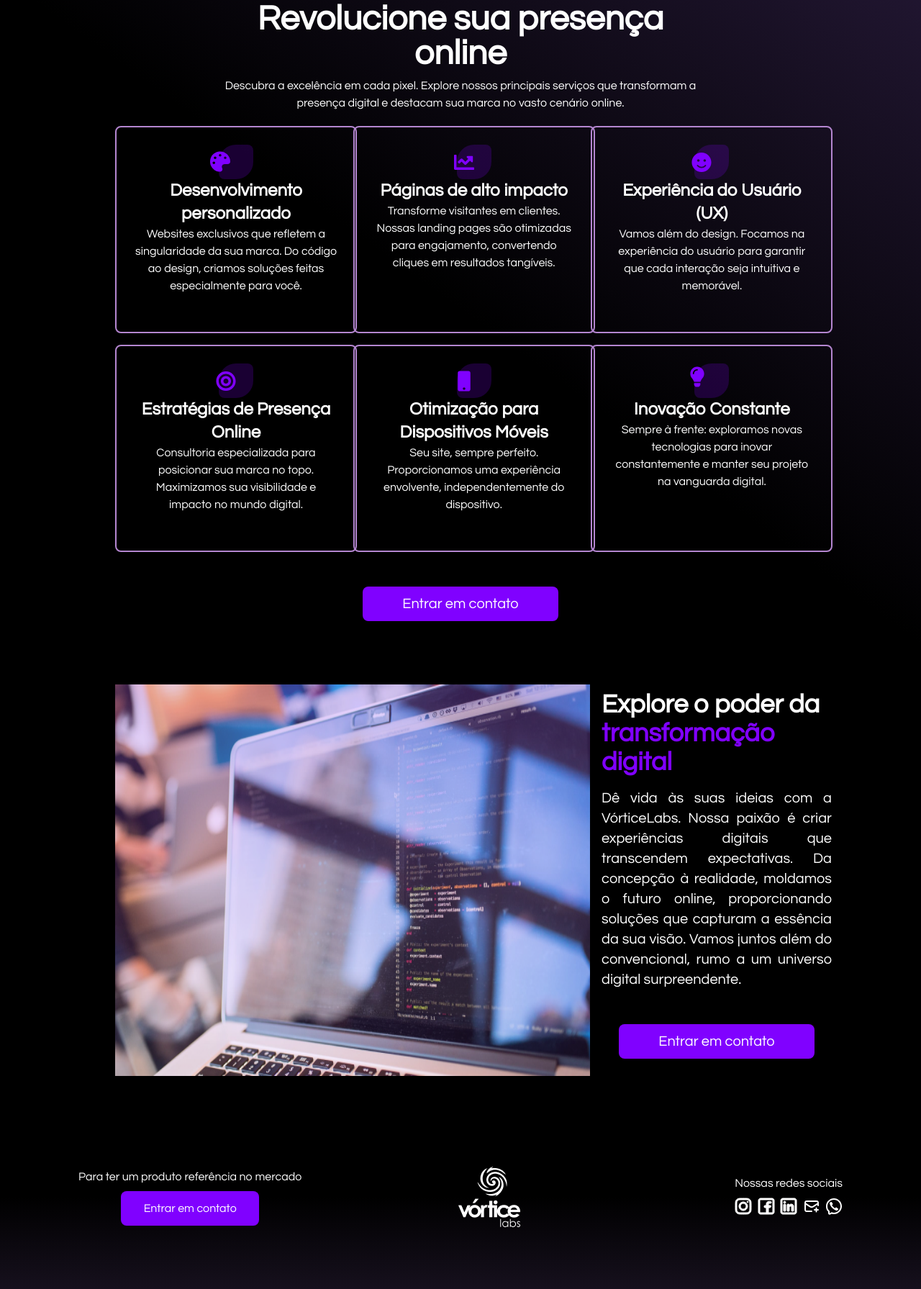
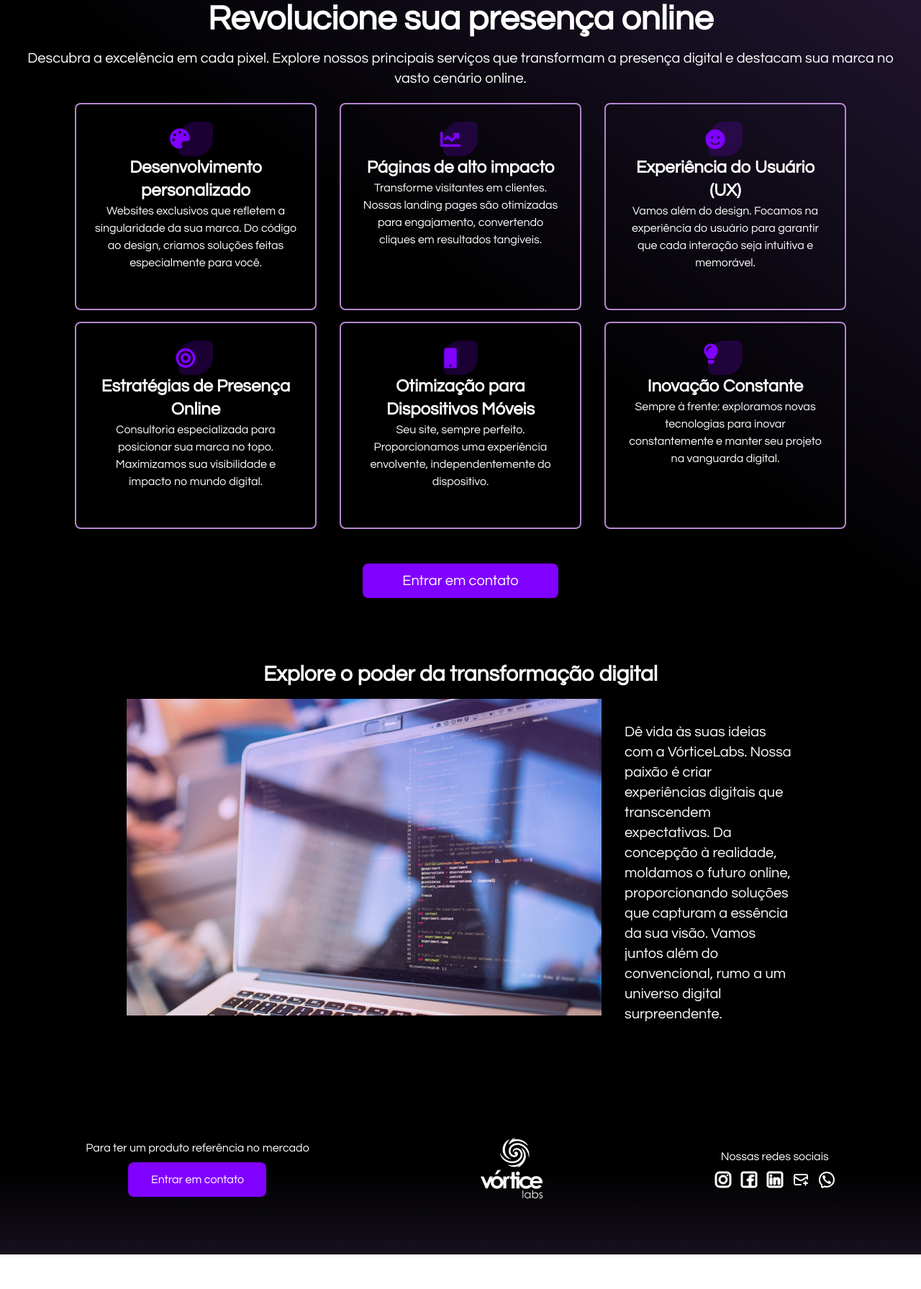
Before and after one commit to lucascorreadev/vorticelabs, a website: page src/index.html in a window 1280 px wide. Shown: the part 833-2624 px from the top of the page at 72% size. After the commit the page ends 2576 px from the top, so only its background shows below. Drawn offline with Linux system fonts and the light colour scheme.

Commit message:
[feat] implements mobile

```diff
--- a/src/index.html
+++ b/src/index.html
@@ -10,22 +10,23 @@
     <header class="absolute h-[5.25rem] w-screen">
       <div class="flex justify-between px-12 py-6">
         <img src="./images/logo-vortice.svg" alt="">
-        <div class="flex">
-         <button class="text-white w-[12rem] h-[3rem] rounded-lg">Ir para portifólio</button>
+        <div class="hidden md:flex">
          <button class="text-white bg-[#8001FF] w-[12rem] h-[3rem] rounded-lg">Entrar em contato</button>
         </div>
       </div>
     </header>
-      <section id="homepage section" class="flex bg-gradient-to-br from-black via-[black] to-[#211631] h-screen">
-        <div class="flex flex-col items-center justify-center bg-cover bg-no-repeat bg-[url('../src/images/background-vortice.png')] bg-blend-overlay bg-black/85">
-            <h1 class="font-bold text-white text-7xl">Transformando visões </h1>
-            <h1 class="font-bold text-[#8001FF] text-7xl">em realidade digital</h1>
-            <p class="px-[22rem] text-white pt-4 text-center">Moldamos o online para refletir o extraordinário que há no seu negócio. Desenvolvemos não apenas websites, e sim portais de oportunidades, onde cada clique é uma jornada e cada página conta uma história única. Sua presença online merece ser inesquecível e vamos construí-la juntos.</p>
-            <button class="text-white bg-[#8001FF] w-[17rem] h-[3rem] rounded-lg mt-6 text-xl">Entrar em contato</button>
+
+      <section id="homepage section" class="bg-gradient-to-br from-black via-[black] to-[#211631] h-screen">
+        <div class="flex flex-col items-center justify-center h-screen bg-cover bg-right bg-[url('../src/images/background-vortice.png')] bg-blend-overlay bg-black/85">
+            <h1 class="text-3xl font-bold text-left text-white md:text-5xl lg:text-7xl">Transformando visões </h1>
+            <h1 class="font-bold text-[#8001FF] text-left text-3xl md:text-5xl lg:text-7xl">em realidade digital</h1>
+            <p class="px-12 mt-10 text-lg text-left text-white lg:px-[22rem] pt-4 ">Moldamos o online para refletir o extraordinário que há no seu negócio. Desenvolvemos não apenas websites, e sim portais de oportunidades, onde cada clique é uma jornada e cada página conta uma história única. Sua presença online merece ser inesquecível e vamos construí-la juntos.</p>
+            <button class="text-white bg-[#8001FF] w-[17rem] h-[3rem] rounded-lg mt-10 text-xl">Entrar em contato</button>
         </div>
       </section>
-      <section id="info section" class="bg-gradient-to-tr from-black via-[black] to-[#211631] w-screen h-[58rem]">
-        <div class="h-screen">
+
+      <section id="info section" class="bg-gradient-to-tr from-black via-[black] to-[#211631] w-screen lg:h-[56rem]">
+        <div class="">
           <div class="relative scrolling-text-container -top-10">
               <div class="scrolling-text-inner" style="--marquee-speed: 20s; --direction:scroll-left">
                 <div class="scrolling-text">
@@ -107,16 +108,17 @@
               </div>
         </div>
         <div class="flex flex-col items-center justify-center">
-          <div class="w-[45rem] mt-3">
-            <h1 class="px-16 text-5xl font-bold text-center text-white">
+          <div class="mt-3">
+            <h1 class="px-8 text-3xl font-bold text-left text-white md:text-center lg:text-5xl lg:text-center">
               Revolucione sua presença online
             </h1>
-            <p class="pt-2 text-base text-center text-white">
+            <p class="px-8 pt-4 text-base text-left text-white font-extralight md:text-center lg:text-xl">
               Descubra a excelência em cada pixel. Explore nossos principais serviços que transformam a presença digital e destacam sua marca no vasto cenário online.
             </p>
           </div>
         </div>
-        <div class="grid grid-cols-3 px-[10rem] gap-x-8 gap-y-4 mt-5">
+        <div class="flex items-center justify-center">
+          <div class="grid grid-cols-1 px-3 mt-5 gap-x-8 gap-y-4 md:grid-cols-2 lg:grid-cols-3">
             <div class="text-white border-2 border-[#B486D0] h-[18rem] w-[21rem] p-6 rounded-lg">
               <img src="./images/palette.svg" alt="" class="absolute mt-2 ml-[6.5rem]">
               <div class="flex flex-col items-center justify-center">
@@ -166,44 +168,42 @@
               </div>
             </div>
           </div>
+        </div>
         <div class="flex items-center justify-center p-6">
           <button class="text-white bg-[#8001FF] w-[17rem] h-[3rem] rounded-lg mt-6 text-xl">Entrar em contato</button>
         </div>
       </section>
+
       <section id="cta section" class="h-[40rem] bg-black pt-14">
-        <div class="flex px-40">
-          <img src="./images/code-background.png" alt="" height="440" width="660">
-          <div class="pt-2 pl-4">
-            <h1 class="text-4xl font-bold text-left text-white">Explore o poder da</h1>
-            <h1 class="text-4xl font-bold text-left text-[#8001FF]">transformação digital</h1>
-            <p class="pt-4 text-xl text-justify text-white">Dê vida às suas ideias com a VórticeLabs.
+        <div class="flex-col items-center justify-center md:flex">
+          <h1 class="px-4 text-3xl font-bold text-left text-white">Explore o poder da transformação digital</h1>
+          <div class="lg:flex xl:px-40 lg:px-20 lg:flex-row-reverse">
+            <p class="px-4 text-lg text-left text-white lg:pt-12 font-extralight lg:text-xl">Dê vida às suas ideias com a VórticeLabs.
               Nossa paixão é criar experiências digitais que transcendem expectativas. Da concepção à realidade,
               moldamos o futuro online, proporcionando soluções que capturam a essência da sua visão.
               Vamos juntos além do convencional, rumo a um universo digital surpreendente.</p>
-              <div class="flex items-center justify-center p-6">
-                <button class="text-white bg-[#8001FF] w-[17rem] h-[3rem] rounded-lg mt-6 text-xl">Entrar em contato</button>
-              </div>
+            <img src="./images/code-background.png" alt="" class="p-4">
           </div>
         </div>
       </section>
-      <footer class="h-[16rem] flex items-center justify-around bg-gradient-to-b from-black via-black to-[#16101D]">
-        <div class="flex flex-col items-center justify-center py-16">
+
+      <footer class="h-[30rem] flex items-center flex-col bg-gradient-to-b from-black via-black to-[#16101D] md:justify-around md:flex-row md:h-[15rem]">
+        <div class="flex flex-col items-center justify-center py-8">
           <p class="pb-2 text-white">Para ter um produto referência no mercado</p>
           <button class="h-[3rem] w-[12rem] rounded-lg bg-[#8001FF] text-white">Entrar em contato</button>
         </div>
-        <div class="pr-20">
+        <div class="flex items-center justify-center py-12">
           <img src="./images/vortice-logo-extend.png" alt="">
         </div>
-        <div class="">
+        <div class="flex flex-col items-center justify-center py-4">
           <h2 class="font-light text-white">Nossas redes sociais</h2>
-          <ul class="flex justify-between pt-2">
-            <li><button><img src="./images/instagram-svgrepo-com.svg" alt="" width="24" height="24"></button></li>
-            <li><button><img src="./images/facebook-svgrepo-com.svg" alt="" width="24" height="24"></button></li>
-            <li><button><img src="./images/linkedin-svgrepo-com.svg" alt="" width="24" height="24"></button></li>
-            <li><button><img src="./images/mail-open-minus-svgrepo-com.svg" alt="" width="24" height="24"></button></li>
-            <li><button><img src="./images/whatsapp-svgrepo-com.svg" alt="" width="24" height="24"></button></li>
-          </ul>
-        </div>
+          <nav class="flex justify-between pt-2">
+            <button class="pr-3"><img src="./images/instagram-svgrepo-com.svg" alt="" width="24" height="24"></button>
+            <button class="pr-3"><img src="./images/facebook-svgrepo-com.svg" alt="" width="24" height="24"></button>
+            <button class="pr-3"><img src="./images/linkedin-svgrepo-com.svg" alt="" width="24" height="24"></button>
+            <button class="pr-3"><img src="./images/mail-open-minus-svgrepo-com.svg" alt="" width="24" height="24"></button>
+            <button><img src="./images/whatsapp-svgrepo-com.svg" alt="" width="24" height="24"></button>
+          </nav>
         </div>
       </footer>
   </body>
```
Also changed, not shown: css/output.css. Lines whose indentation alone changed are shown as unchanged.
